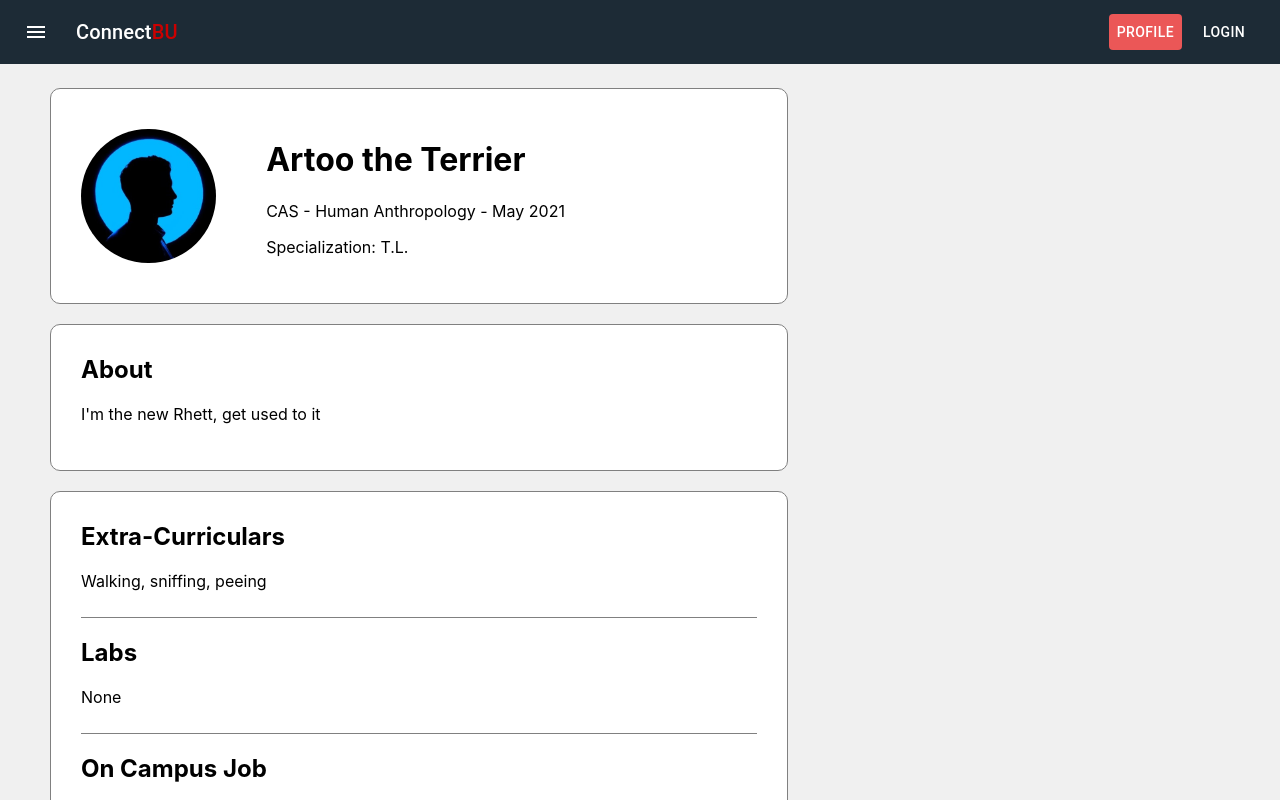
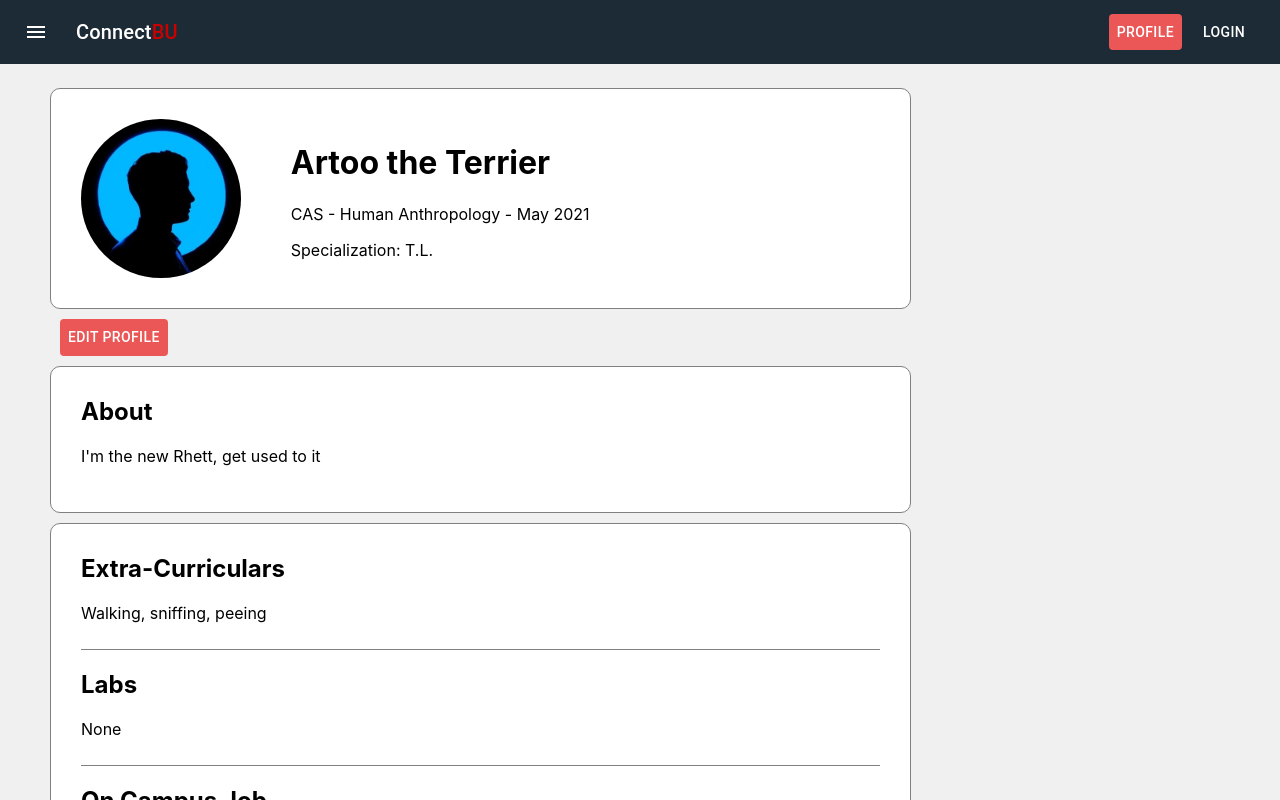
Before and after one commit to bchan/ConnectBU, a React (Create React App) app in the folder frontend/: page /profile in a window 1280 px wide. Shown: the top 800 px of the page. Built offline with nearby package versions, Linux system fonts and the light colour scheme.

Commit message:
Update Profile.js

```diff
--- a/frontend/src/components/Profile.js
+++ b/frontend/src/components/Profile.js
@@ -1,6 +1,8 @@
 import React from 'react';
 import { makeStyles } from '@material-ui/core/styles';
 import Grid from '@material-ui/core/Grid';
+import { Link } from 'react-router-dom';
+import Button from '@material-ui/core/Button';
 
 import pic from '../images/image.jpg';
 
@@ -12,10 +14,11 @@
   boxes: {
     border: "1px solid grey",
     padding: 30,
-    width: "60%",
+    width: "70%",
     borderRadius: 10,
     backgroundColor: "rgb(255,255,255)",
-    marginBottom: 20
+    marginBottom: 10,
+    marginTop: 10
   },
   image: {
     width: '20%',
@@ -29,6 +32,15 @@
     borderColor: "grey",
     marginTop: 10,
     marginBottom: 20
+  },
+  editButton: {
+    backgroundColor: '#EB5757',
+    color: 'white',
+    '&:hover': {
+      backgroundColor: '#B03E3E',
+      color: 'white'
+    },
+    marginLeft: 10
   }
 }));
 
@@ -57,6 +69,10 @@
           </Grid>
 
         </Grid>
+
+        <Button className={classes.editButton} component={Link}>
+          Edit Profile
+        </Button>
 
 
         <Grid
```
